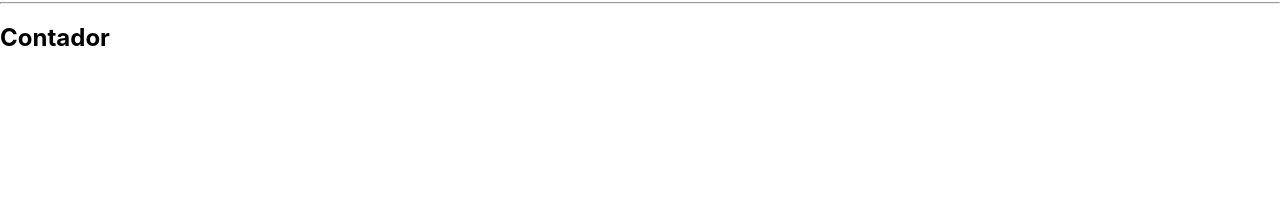
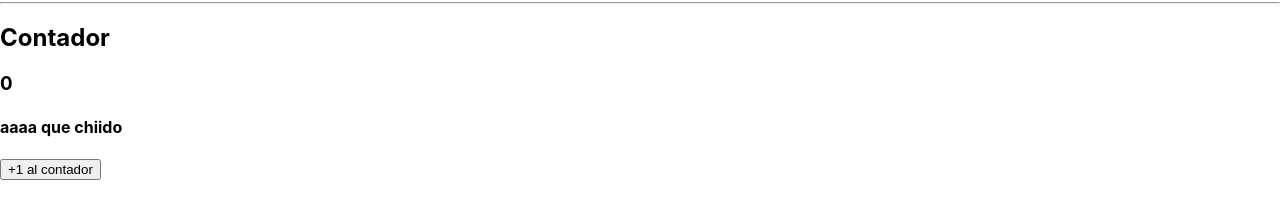
Before and after one commit to sergioaguilera/ReactDesde0, a React (Create React App) app in the folder proyecto1/proyecto1/: page / in a window 1280 px wide. Shown: the part 582-797 px from the top of the page. Built offline with nearby package versions, Linux system fonts and the light colour scheme.

Commit message:
contador realizado, adicionalmente se usa operador ternario

```diff
--- a/proyecto1/proyecto1/src/components/Contador.jsx
+++ b/proyecto1/proyecto1/src/components/Contador.jsx
@@ -1,10 +1,23 @@
-import Reac,{useState} from 'react'
+import React from 'react'
 
 const Contador = () => {
+
+    const [contador,setContador] = React.useState(0)
+
+    const sumaCont =() =>{
+
+        console.log('click en el contador')
+        setContador(contador+1)
+
+    }
+
         return (
             <div>
                 <hr></hr>
                 <h2>Contador</h2>
+                <h3>{contador}</h3>
+                <h4>{contador === 5 ?'por el culo te la inco' : 'aaaa que chiido' }</h4>
+                <button onClick={() => sumaCont()}>+1 al contador</button>
             </div>
         )
 }
```
Lines whose indentation alone changed are shown as unchanged.
